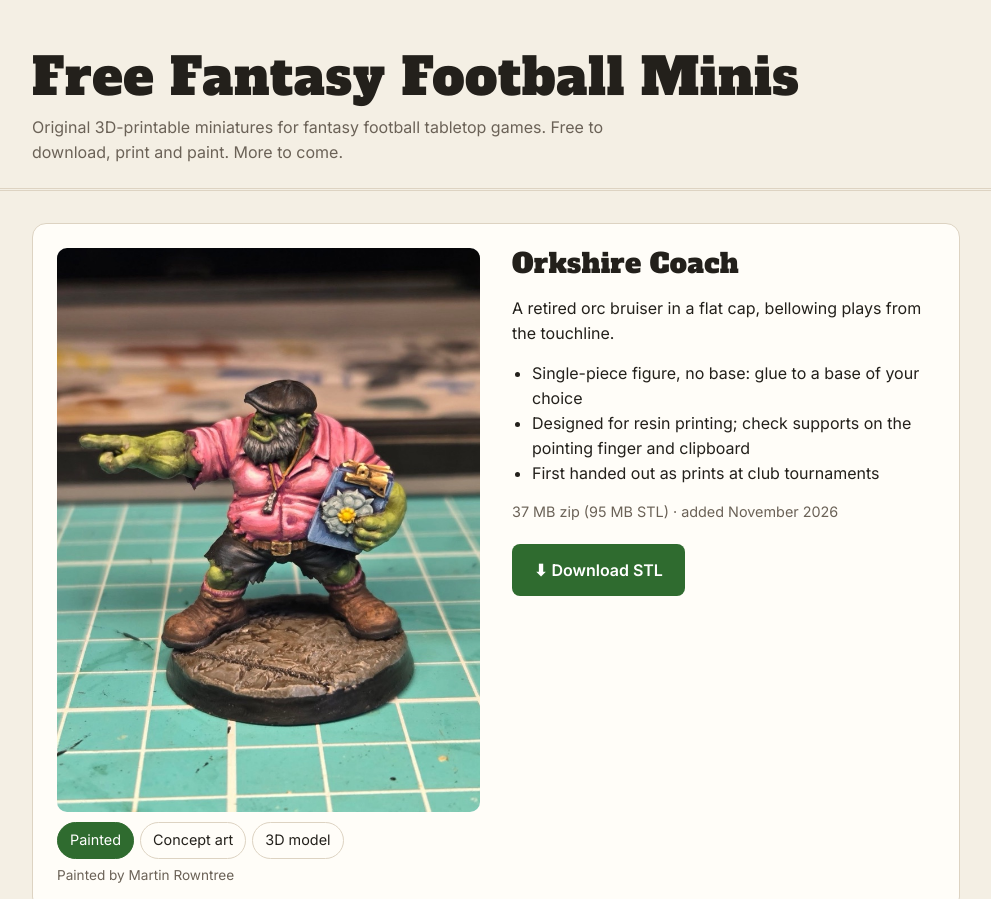
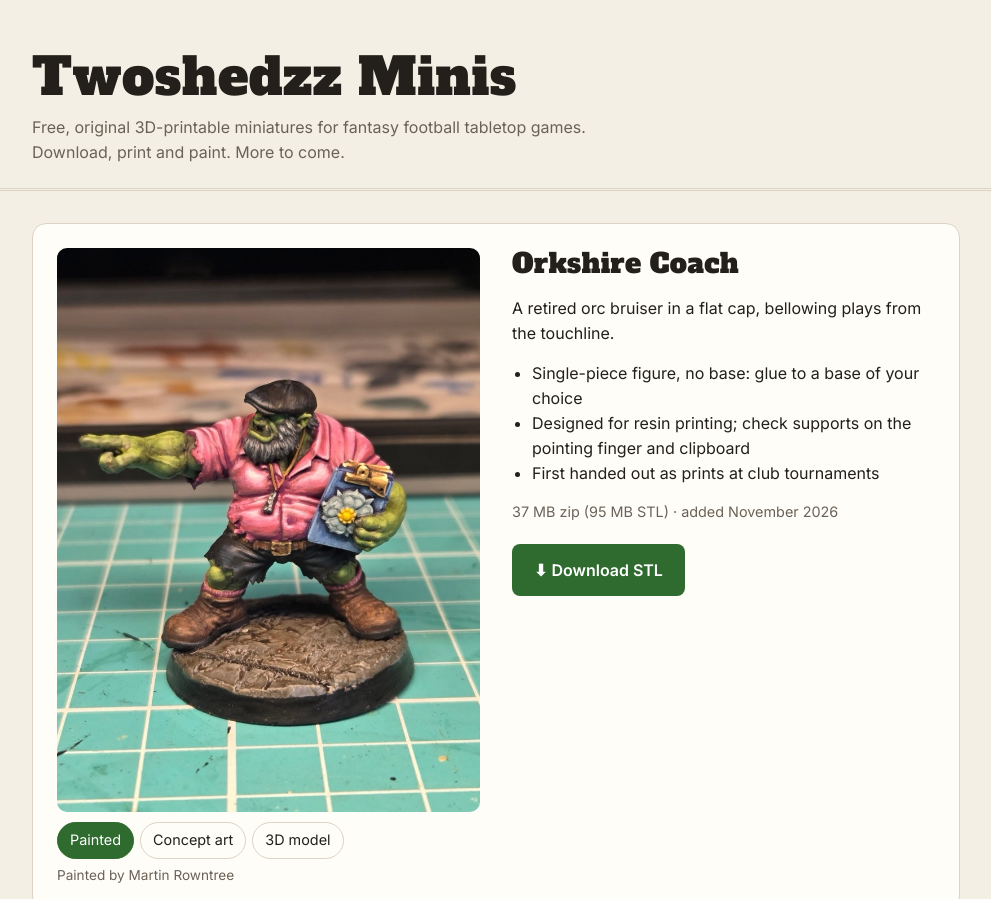
Before and after one commit to Twoshedzz/fantasy-football-minis, a plain HTML site: page index.html in a window 1280 px wide. Shown: the top 899 px of the page, without its empty margins (144-1135 px from the left). Drawn offline with Linux system fonts and the light colour scheme.

Commit message:
Rename page to Twoshedzz Minis
Co-Authored-By: Claude Opus 5.5 <noreply@anthropic.com>

```diff
--- a/index.html
+++ b/index.html
@@ -3,7 +3,7 @@
 <head>
   <meta charset="utf-8">
   <meta name="viewport" content="width=device-width, initial-scale=1">
-  <title>Free Fantasy Football Minis</title>
+  <title>Twoshedzz Minis – Free fantasy football miniatures</title>
   <meta name="description" content="Free, original 3D-printable fantasy football miniatures. Download the STL files.">
   <link rel="preconnect" href="https://fonts.googleapis.com">
   <link rel="preconnect" href="https://fonts.gstatic.com" crossorigin>
@@ -78,9 +78,9 @@
 <body>
   <header>
     <div class="wrap">
-      <h1>Free Fantasy Football Minis</h1>
-      <p class="lede">Original 3D-printable miniatures for fantasy football tabletop games.
-        Free to download, print and paint. More to come.</p>
+      <h1>Twoshedzz Minis</h1>
+      <p class="lede">Free, original 3D-printable miniatures for fantasy football tabletop games.
+        Download, print and paint. More to come.</p>
     </div>
   </header>
 
```
Also changed, not shown: 1 other file.
